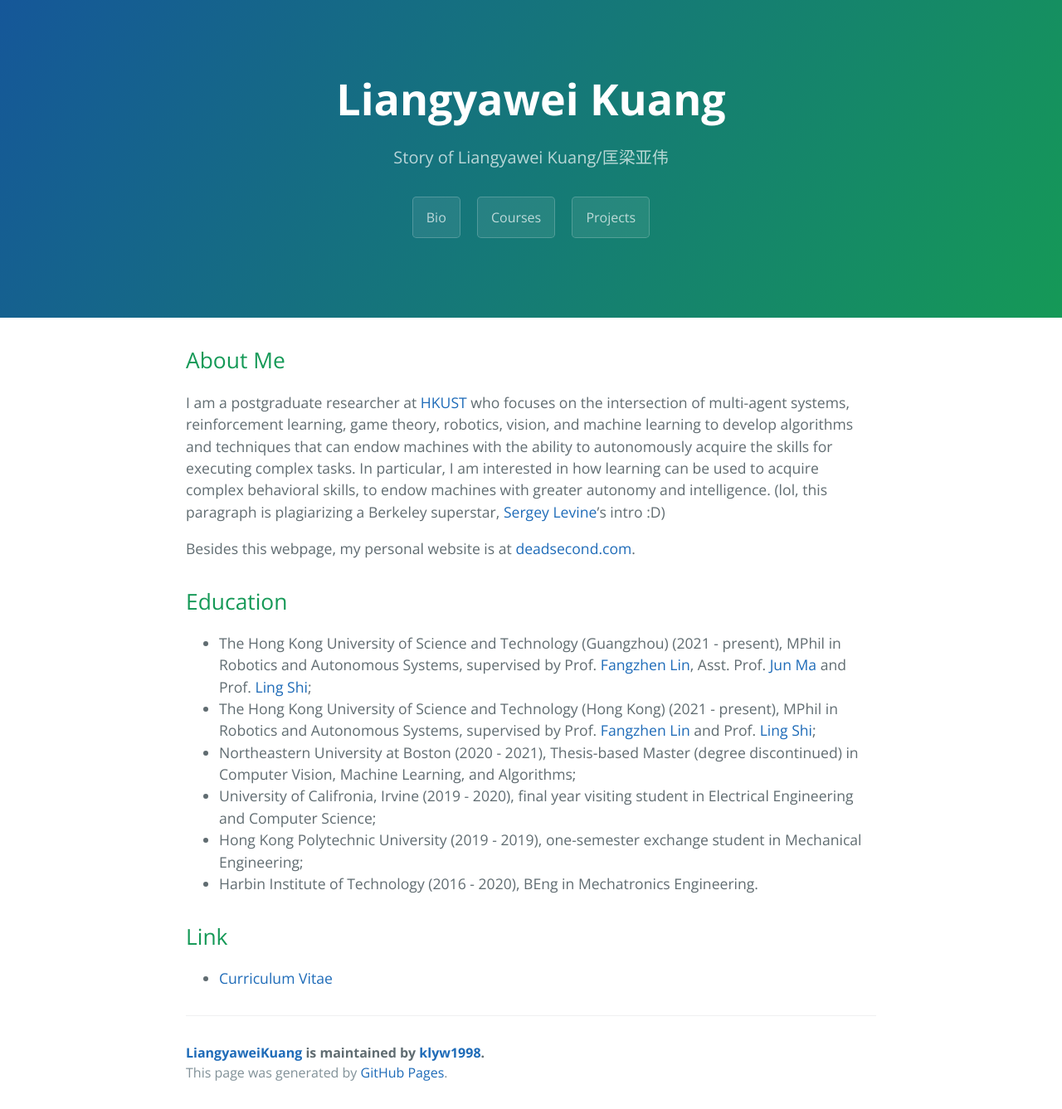
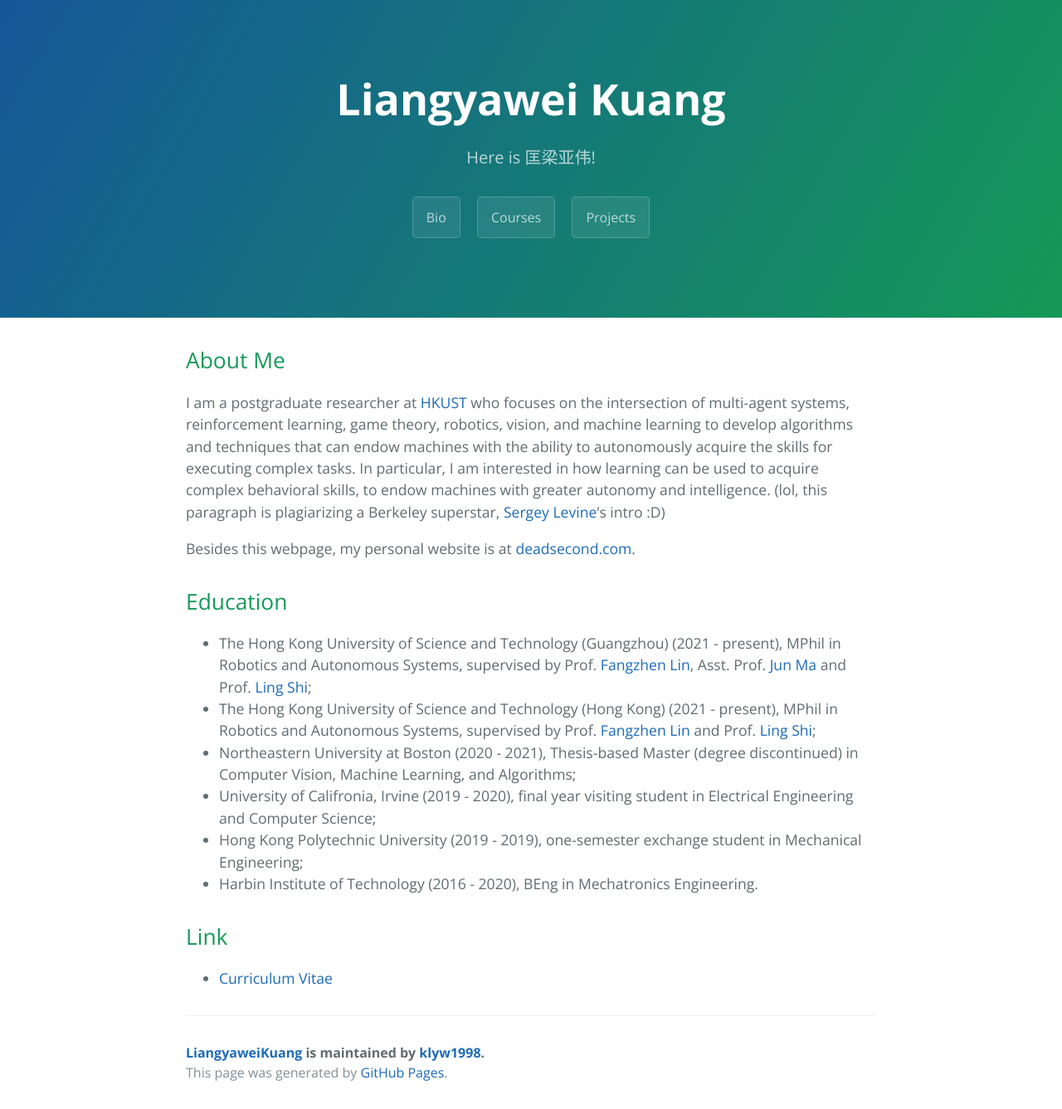
Before and after one commit to klyw1998/LiangyaweiKuang, a Jekyll site: the page built from index.md, in a window 1280 px wide. Shown: the whole page at 83% size. Built offline with Jekyll 4.4.1, drawn with Linux system fonts in a browser that asks for light colours; our own code applies the rules of GitHub Pages for plain Markdown files.

Commit message:
Update index.md

```diff
--- a/index.md
+++ b/index.md
@@ -1,6 +1,6 @@
 ---
 title: 'Liangyawei Kuang'
-description: Story of Liangyawei Kuang/匡梁亚伟
+description: Here is 匡梁亚伟!
 ---
 
 ## About Me
```
